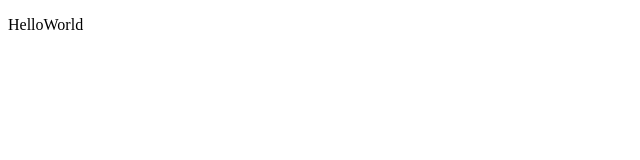
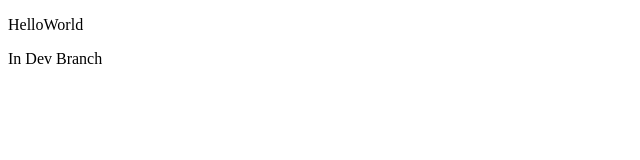
Before and after one commit to foreverabhi2002/GitLearningRepo, a plain HTML site: page index.html in a window 1280 px wide. Shown: the full height of the page, 0-640 px from the left. Drawn offline with Linux system fonts and the light colour scheme.

Commit message:
dev branch change 1

```diff
--- a/index.html
+++ b/index.html
@@ -5,5 +5,6 @@
 </head>
 <body>
 	<p>HelloWorld</p>
+	<p>In Dev Branch</p>
 </body>
 </html>
```
